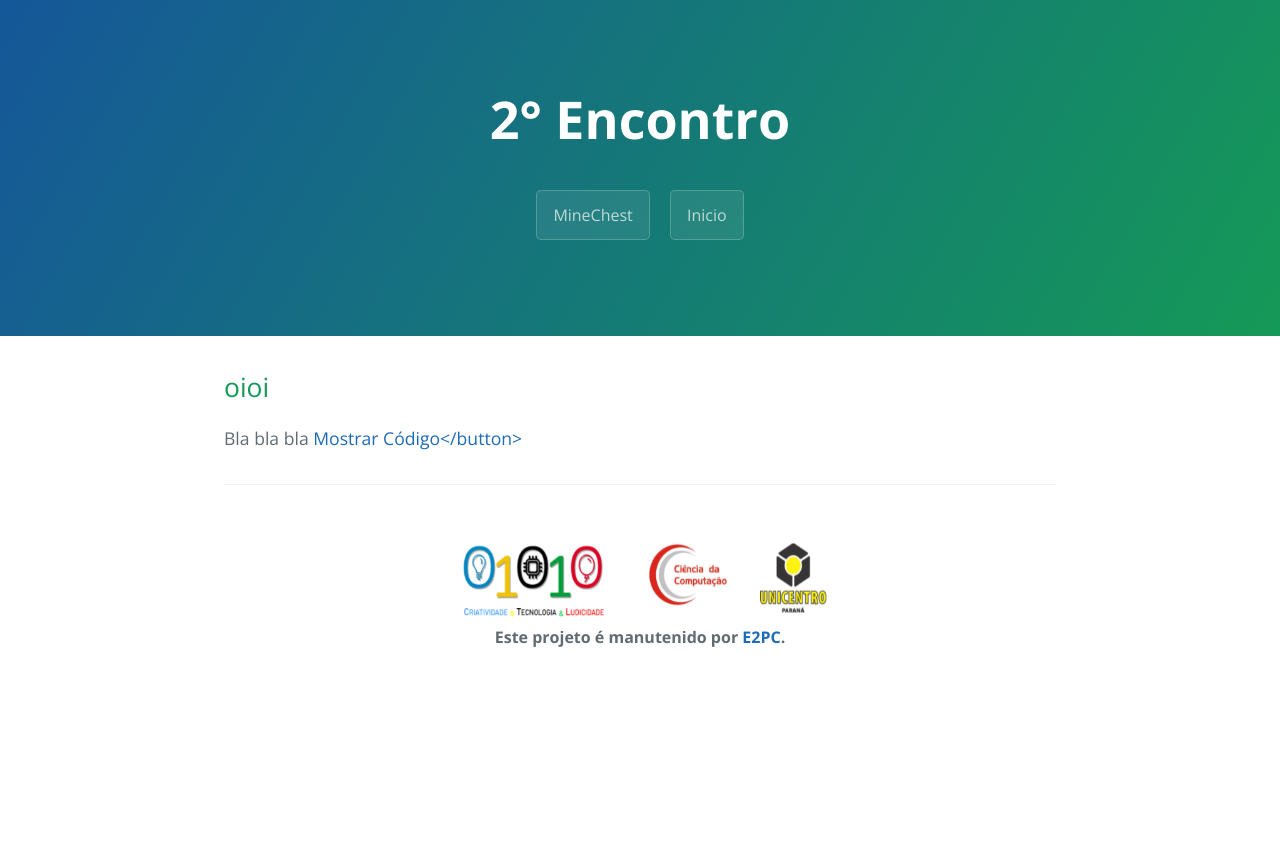
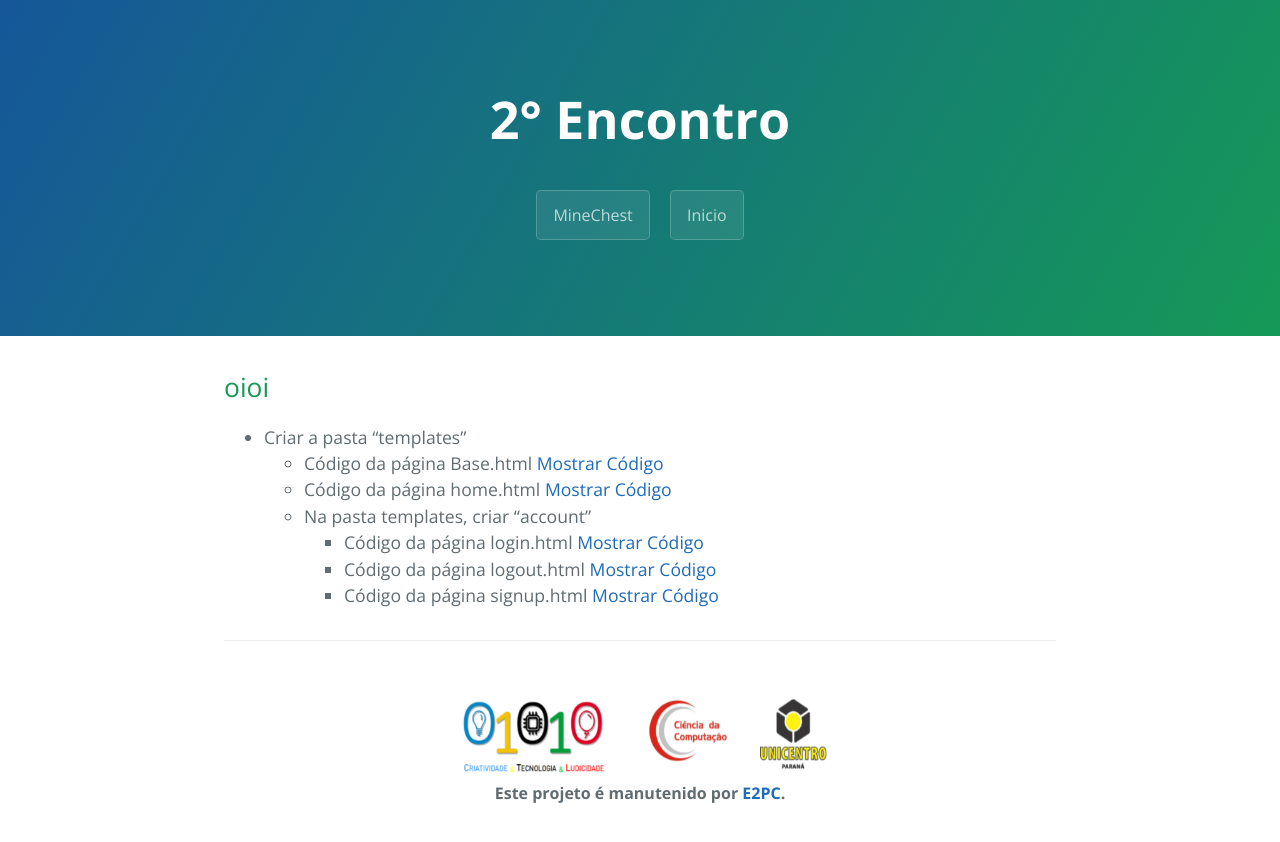
Before and after one commit to E2PC/ProjectPage, a Jekyll site: the page built from Encontro2.md, in a window 1280 px wide. Shown: the top 842 px of the page. Built offline with Jekyll 4.4.1, drawn with Linux system fonts in a browser that asks for light colours.

Commit message:
Update Encontro2.md

```diff
--- a/Encontro2.md
+++ b/Encontro2.md
@@ -7,7 +7,23 @@ blocker: 1
 ---
 
 ## oioi
-Bla bla bla <a href="#" onclick="ShowCode()">Mostrar Código</button>
+  - Criar a pasta "templates"
+	- Código da página Base.html <a href="#" onclick="ShowCode()">Mostrar Código</a>
+	<div class="button-area" id="button-area"></div>
+
+	- Código da página home.html <a href="#" onclick="ShowCode()">Mostrar Código</a>
+	<div class="button-area" id="button-area"></div>
+
+	- Na pasta templates, criar "account"
+	  - Código da página login.html <a href="#" onclick="ShowCode()">Mostrar Código</a>
+	  <div class="button-area" id="button-area"></div>
+
+	  - Código da página logout.html <a href="#" onclick="ShowCode()">Mostrar Código</a>
+	  <div class="button-area" id="button-area"></div>
+
+	  - Código da página signup.html <a href="#" onclick="ShowCode()">Mostrar Código</a>
+	  <div class="button-area" id="button-area"></div>
+
 <script>
 	function ShowCode() {
 	   var buttonArea = document.getElementById( 'button-area' );
@@ -22,4 +38,3 @@ Bla bla bla <a href="#" onclick="ShowCode()">Mostrar Código</button>
 	  }
 	 }
 </script>
-<div class="button-area" id="button-area"></div>
```
